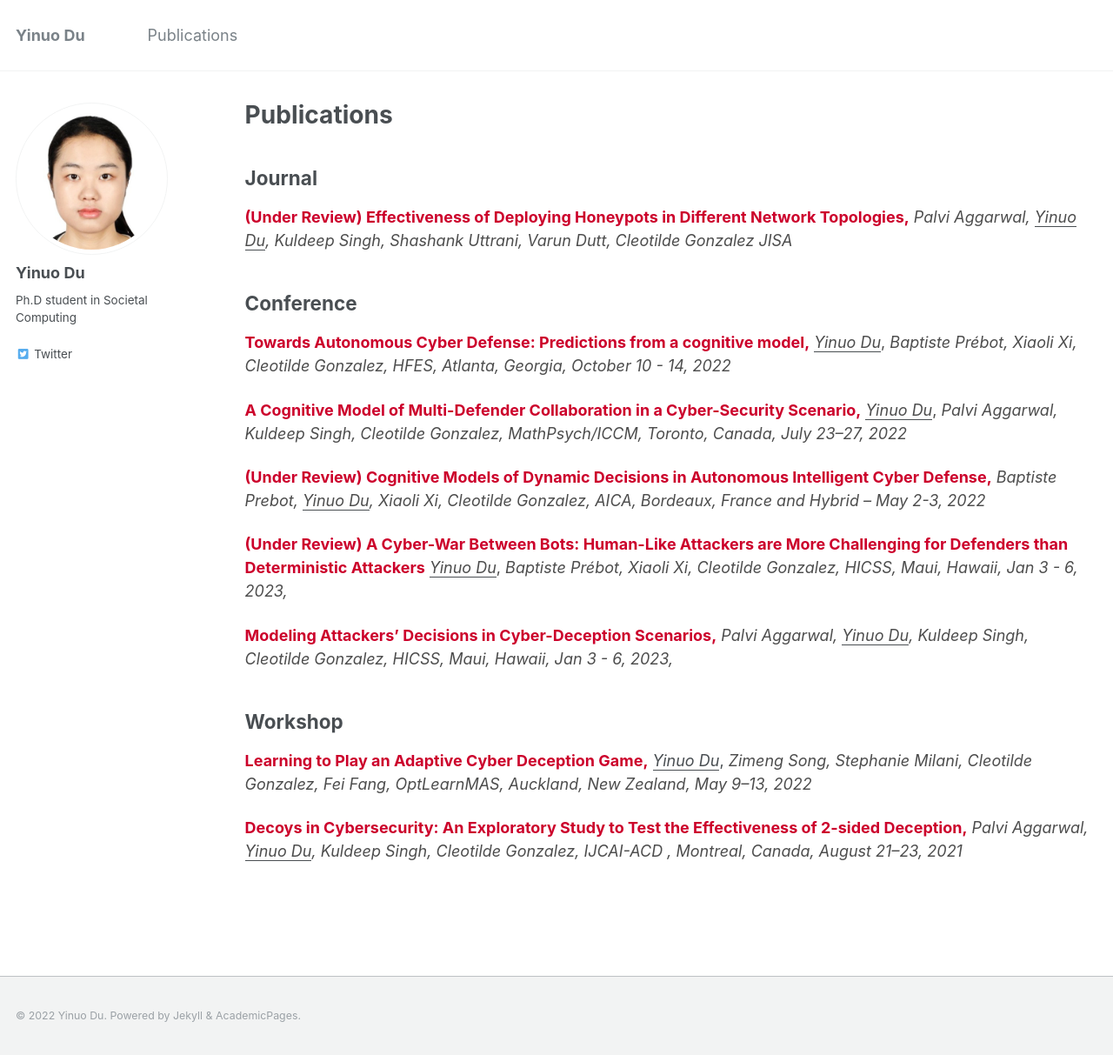
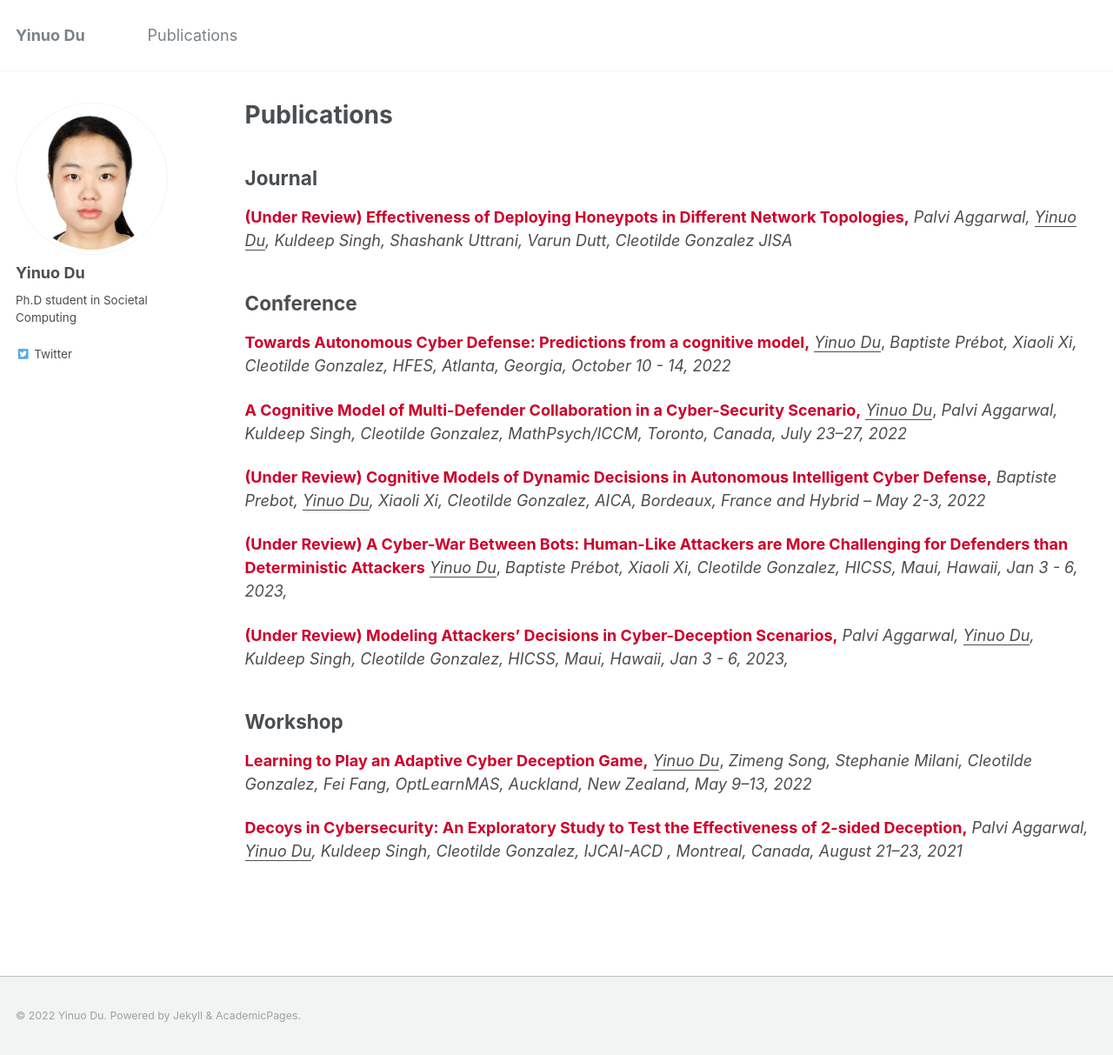
Before and after one commit to aduyinuo/aduyinuo.github.io, a Jekyll site: the page built from _pages/publications.md, in a window 1280 px wide and 1213 px high. Shown: the whole window at 87% size. Built offline with Jekyll 4.4.1, drawn with Linux system fonts in a browser that asks for light colours.

Commit message:
HICSS submission

```diff
--- a/_pages/publications.md
+++ b/_pages/publications.md
@@ -27,7 +27,7 @@ author_profile: true
 
 <span style="color:#cc002b;">**(Under Review) A Cyber-War Between Bots: Human-Like Attackers are More Challenging for Defenders than Deterministic Attackers**</span>   <span style="color:#4d4d4d;">*<u>Yinuo Du</u>*, *Baptiste Prébot, Xiaoli Xi, Cleotilde Gonzalez,*   *HICSS, Maui, Hawaii, Jan 3 - 6, 2023,*</span>
 
-<span style="color:#cc002b;">**Modeling Attackers' Decisions in Cyber-Deception Scenarios,**</span>   <span style="color:#4d4d4d;">*Palvi Aggarwal, <u>Yinuo Du</u>, Kuldeep Singh, Cleotilde Gonzalez,*   *HICSS, Maui, Hawaii, Jan 3 - 6, 2023,*</span>
+<span style="color:#cc002b;">**(Under Review) Modeling Attackers' Decisions in Cyber-Deception Scenarios,**</span>   <span style="color:#4d4d4d;">*Palvi Aggarwal, <u>Yinuo Du</u>, Kuldeep Singh, Cleotilde Gonzalez,*   *HICSS, Maui, Hawaii, Jan 3 - 6, 2023,*</span>
 
 ## Workshop
 <span style="color:#cc002b;">**Learning to Play an Adaptive Cyber Deception Game,**</span>   *<u>Yinuo Du</u>*, <span style="color:#4d4d4d;">*Zimeng Song, Stephanie Milani, Cleotilde Gonzalez, Fei Fang,*   *OptLearnMAS, Auckland, New Zealand, May 9--13, 2022*</span>
```
